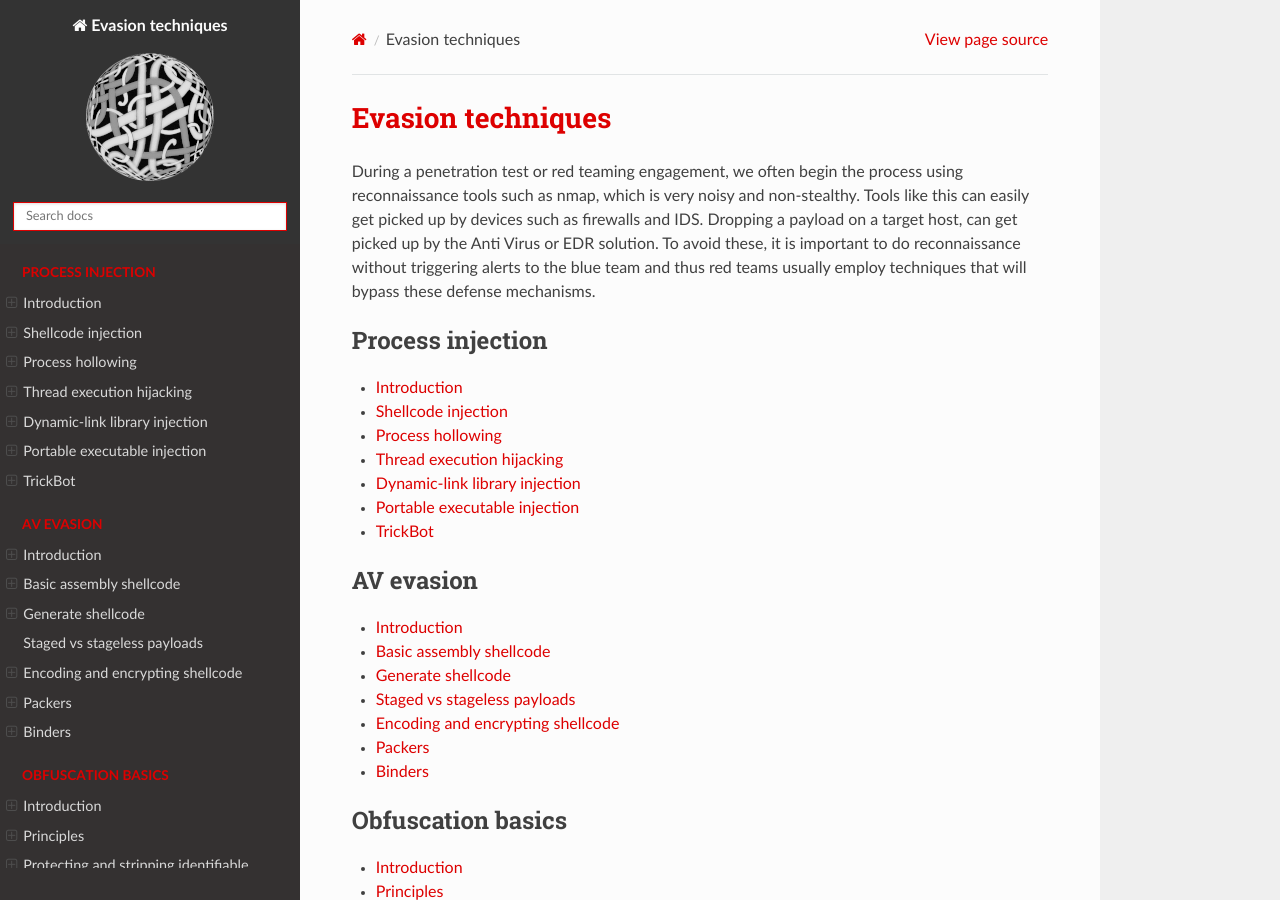
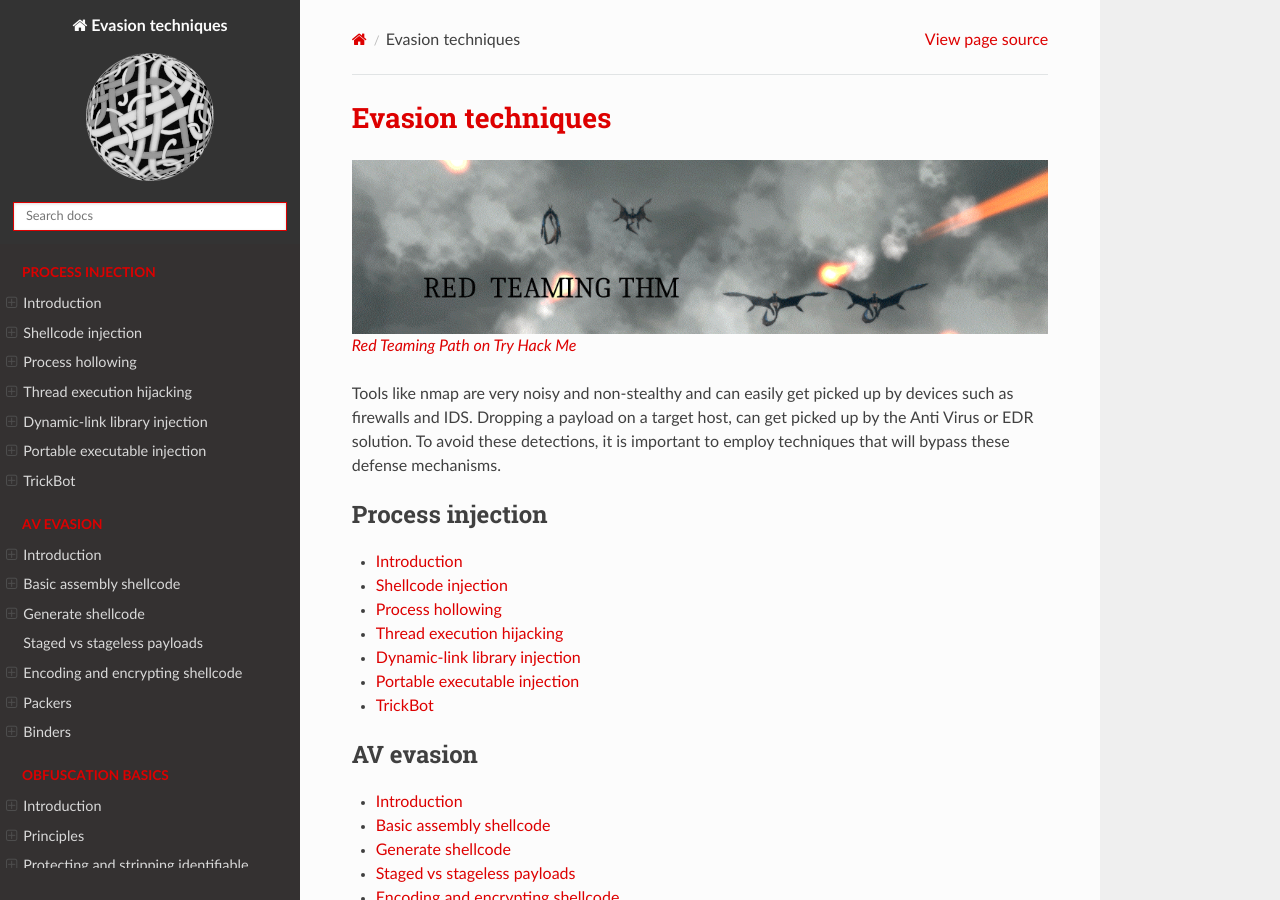
Before and after one commit to tymyrddin/red-evasion, a Sphinx documentation site: the page built from source/index.rst, in a window 1280 px wide and 900 px high. Built offline with Sphinx 7.4.7 and the Read the Docs theme 2.0.0, drawn with Linux system fonts in a browser that asks for light colours.

```diff
--- a/source/index.rst
+++ b/source/index.rst
@@ -1,11 +1,13 @@
 Evasion techniques
 ==============================================
 
-During a penetration test or red teaming engagement, we often begin the process using reconnaissance tools such as
-nmap, which is very noisy and non-stealthy. Tools like this can easily get picked up by devices such as firewalls
-and IDS. Dropping a payload on a target host, can get picked up by the Anti Virus or EDR solution. To avoid these,
-it is important to do reconnaissance without triggering alerts to the blue team and thus red teams usually employ
-techniques that will bypass these defense mechanisms.
+.. figure:: _static/images/evasion.png
+
+   `Red Teaming Path on Try Hack Me <https://tryhackme.com/path/outline/redteaming>`_
+
+Tools like nmap are very noisy and non-stealthy and can easily get picked up by devices such as firewalls
+and IDS. Dropping a payload on a target host, can get picked up by the Anti Virus or EDR solution. To avoid these
+detections, it is important to employ techniques that will bypass these defense mechanisms.
 
 .. toctree::
    :glob:
```
Also changed, not shown: source/_static/images/evasion.png (added).
